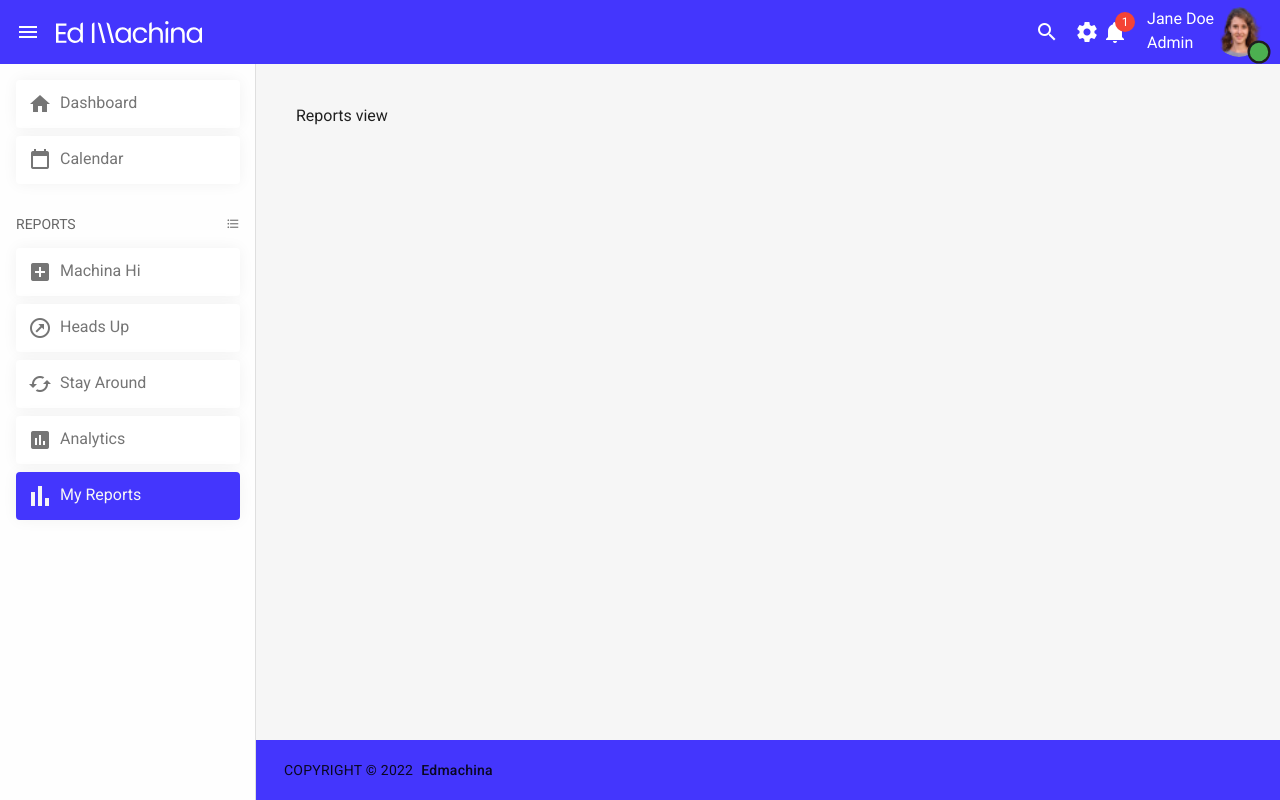
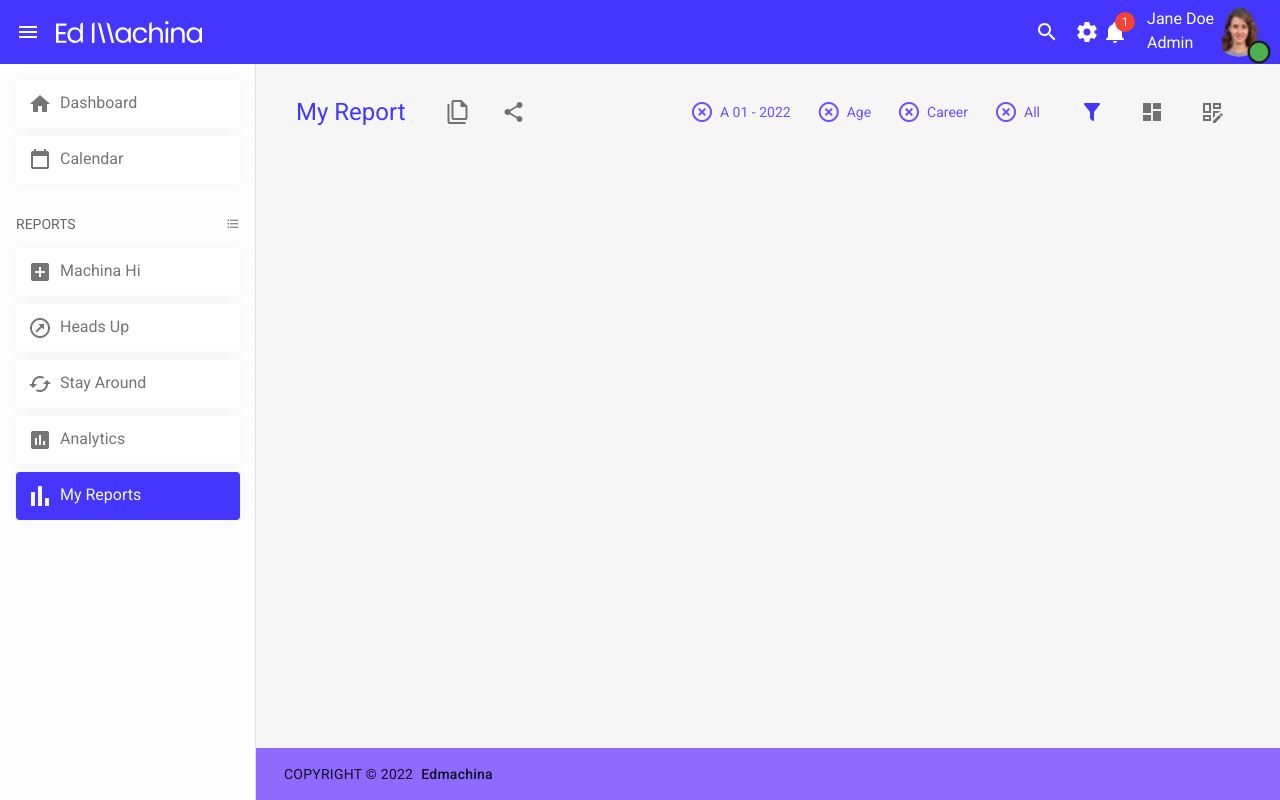
Before and after one commit to AstralBaby/edmachina-challenge, a Vue app: page / in a window 1280 px wide. Built offline with nearby package versions, Linux system fonts and the light colour scheme.

Commit message:
add filters and report options menu

```diff
--- a/src/components/layouts/BaseLayout.vue
+++ b/src/components/layouts/BaseLayout.vue
@@ -66,15 +66,15 @@
       </v-list>
     </v-navigation-drawer>
     <v-main>
-      <div class="pa-10">
+      <div class="px-10 py-5">
         <slot />
       </div>
     </v-main>
     <v-footer
       app
       inset
-      :color="$vuetify.theme.dark ? 'black' : 'primary'"
-      class="text-body-2 px-7 py-5"
+      :color="$vuetify.theme.dark ? 'black' : 'primary lighten-2'"
+      class="text-body-2 px-7 py-4"
     >
       <div class="uppercase">COPYRIGHT © 2022</div>
       <div class="font-weight-medium ml-2">Edmachina</div>
--- a/src/components/views/ReportsView.vue
+++ b/src/components/views/ReportsView.vue
@@ -1,12 +1,163 @@
 <template>
   <div>
-    <div>Reports view</div>
+    <div class="d-flex align-center">
+      <h1 class="text-h5 primary--text">My Report</h1>
+      <v-icon class="ml-10">mdi-file-multiple-outline</v-icon>
+      <v-icon class="ml-8">mdi-share-variant</v-icon>
+      <v-spacer />
+      <v-expand-x-transition>
+        <v-chip-group v-show="showFilters">
+          <v-chip
+            class="transparent primary--text"
+            :class="{ 'text--lighten-1': !$vuetify.theme.dark }"
+            v-for="(filter, idx) in activeFilters"
+            :key="idx"
+          >
+            <v-icon
+              left
+              class="primary--text"
+              :class="{ 'text--lighten-1': !$vuetify.theme.dark }"
+              @click="removeFilter(filter.id)"
+            >
+              mdi-close-circle-outline
+            </v-icon>
+            {{ filter.name }}
+          </v-chip>
+        </v-chip-group>
+      </v-expand-x-transition>
+      <v-icon
+        @click="showFilters = !showFilters"
+        class="ml-1 pa-4 transparent"
+        color="primary"
+      >
+        mdi-filter
+      </v-icon>
+      <v-icon class="ml-1 pa-4">mdi-view-dashboard</v-icon>
+      <v-menu
+        offset-y
+        left
+        content-class="rounded-lg elevation-0 rounded-tr-0 background lighten-2"
+      >
+        <template #activator="{ on, value }">
+          <div v-on="on">
+            <v-icon
+              class="ml-1 pa-4 rounded-lg cursor-pointer"
+              :class="{ 'background lighten-1 rounded-b-0': value }"
+            >
+              mdi-view-dashboard-edit-outline
+            </v-icon>
+          </div>
+        </template>
+        <v-card class="rounded-tr-0">
+          <v-list>
+            <v-list-item>
+              <v-list-item-avatar size="22">
+                <v-icon>mdi-download</v-icon>
+              </v-list-item-avatar>
+              <v-list-item-content>
+                <v-list-item-title> Export Report </v-list-item-title>
+              </v-list-item-content>
+            </v-list-item>
+            <v-list-item>
+              <v-list-item-avatar size="22">
+                <v-icon>mdi-share-variant</v-icon>
+              </v-list-item-avatar>
+              <v-list-item-content>
+                <v-list-item-title> Share Report </v-list-item-title>
+              </v-list-item-content>
+            </v-list-item>
+            <v-list-item>
+              <v-list-item-avatar size="22">
+                <v-icon>mdi-tune</v-icon>
+              </v-list-item-avatar>
+              <v-list-item-content>
+                <v-list-item-title> Report Settings </v-list-item-title>
+              </v-list-item-content>
+            </v-list-item>
+            <v-list-item>
+              <v-list-item-avatar size="22">
+                <v-icon>mdi-clock-time-four-outline</v-icon>
+              </v-list-item-avatar>
+              <v-list-item-content>
+                <v-list-item-title> Schedule Report </v-list-item-title>
+              </v-list-item-content>
+            </v-list-item>
+            <v-list-item>
+              <v-list-item-avatar size="22">
+                <v-icon>mdi-view-dashboard</v-icon>
+              </v-list-item-avatar>
+              <v-list-item-content>
+                <v-list-item-title> Edit Report </v-list-item-title>
+              </v-list-item-content>
+            </v-list-item>
+            <v-list-item>
+              <v-list-item-avatar size="22">
+                <v-icon>mdi-pin</v-icon>
+              </v-list-item-avatar>
+              <v-list-item-content>
+                <v-list-item-title> Pin Report </v-list-item-title>
+              </v-list-item-content>
+            </v-list-item>
+            <v-divider />
+            <v-list-item>
+              <v-list-item-avatar size="22">
+                <v-icon>mdi-chart-box-plus-outline</v-icon>
+              </v-list-item-avatar>
+              <v-list-item-content>
+                <v-list-item-title> New Report </v-list-item-title>
+              </v-list-item-content>
+            </v-list-item>
+            <v-list-item>
+              <v-list-item-avatar size="22">
+                <v-icon>mdi-file-document</v-icon>
+              </v-list-item-avatar>
+              <v-list-item-content>
+                <v-list-item-title> My Reports </v-list-item-title>
+              </v-list-item-content>
+            </v-list-item>
+          </v-list>
+        </v-card>
+      </v-menu>
+    </div>
   </div>
 </template>
 
 <script>
 export default {
   name: "ReportsView",
+  data: () => ({
+    activeFilters: [],
+    showFilters: true,
+    filters: [
+      {
+        name: "A 01 - 2022",
+        id: "01to2022",
+      },
+      {
+        name: "Age",
+        id: "byAge",
+      },
+      {
+        name: "Career",
+        id: "byCareer",
+      },
+      {
+        name: "All",
+        id: "all",
+      },
+    ],
+  }),
+  methods: {
+    removeFilter(id) {
+      this.activeFilters = this.activeFilters.filter(
+        (filter) => filter.id !== id
+      );
+    },
+  },
+  mounted() {
+    // by default all filters will be applied
+    this.activeFilters = this.filters;
+  },
 };
 </script>
 
--- a/src/styles/globals.scss
+++ b/src/styles/globals.scss
@@ -8,3 +8,6 @@
 .v-navigation-drawer {
   background-color: var(--v-background-lighten1) !important;
 }
+
+// individual utilities
+.cursor-pointer { cursor: pointer; }
```
